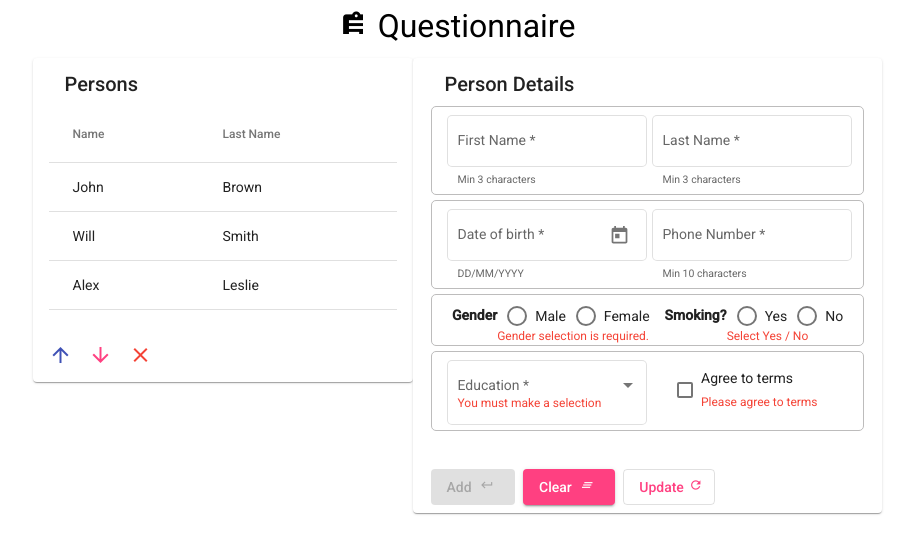
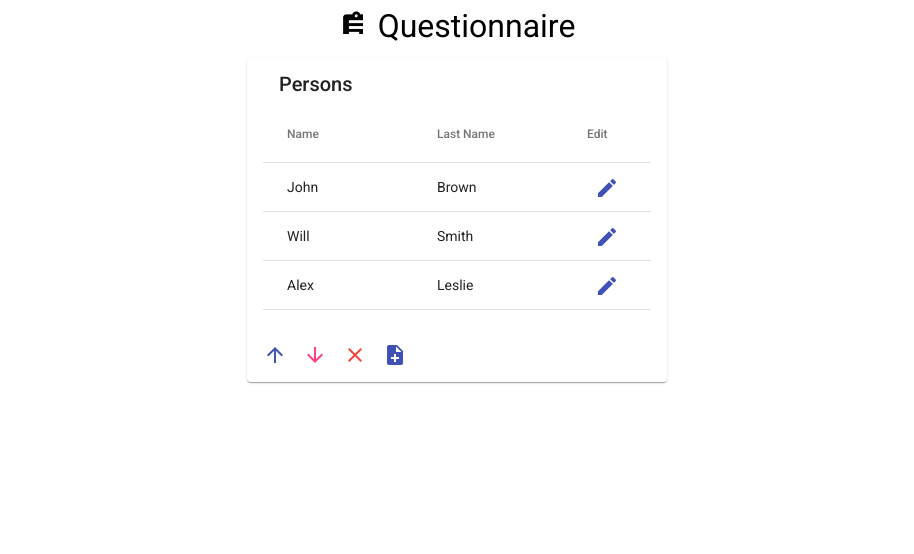
Before and after one commit to elogonme/questionnaire, an Angular app: page / in a window 1280 px wide. Shown: the top 554 px of the page, without its empty margins (183-1097 px from the left). Built offline with nearby package versions, Linux system fonts and the light colour scheme.

Commit message:
QT-17 Add routing. Split person-form and person-list into different routes. Implemented routing.

```diff
--- a/src/app/app.component.html
+++ b/src/app/app.component.html
@@ -1 +1 @@
-<app-person></app-person>
+<router-outlet></router-outlet>
--- a/src/app/app.module.ts
+++ b/src/app/app.module.ts
@@ -16,11 +16,22 @@ import { CdkColumnDef } from '@angular/cdk/table';
 import { MatTableDataSource } from '@angular/material/table';
 import { MatCardModule } from '@angular/material/card';
 import { PersonService } from './person.service';
+import { Route, Routes, RouterModule } from '@angular/router';
 
 import { AppComponent } from './app.component';
 import { PersonListComponent } from './person/person-list/person-list.component';
 import { PersonComponent } from './person/person.component';
 import { PersonFormComponent } from './person/person-form/person-form.component';
+
+const fallbackRoute: Route = { path: '**', component: PersonComponent };
+
+const appRoutes: Routes = [
+  { path: '', component: PersonComponent },
+  { path: 'person', component: PersonFormComponent },
+  fallbackRoute
+];
+
+export const routes: Routes = [];
 
 @NgModule({
   declarations: [
@@ -45,7 +56,8 @@ import { PersonFormComponent } from './person/person-form/person-form.component'
     MatRadioModule,
     MatCheckboxModule,
     MatTableModule,
-    MatCardModule
+    MatCardModule,
+    RouterModule.forRoot(appRoutes)
   ],
 
   providers: [
--- a/src/app/person.service.ts
+++ b/src/app/person.service.ts
@@ -32,7 +32,8 @@ export class PersonService {
 
   getPersonById(id: string): Observable<Person | null> {
     // find person by id in the table and return it or null if not found
-    const person = this.personsData.find(p => p.id === id);
+    let person = this.personsData.find(p => p.id === id);
+    person = person.clone();
     return of(person ? person : null);
   }
 
--- a/src/app/person/person-form/person-form.component.ts
+++ b/src/app/person/person-form/person-form.component.ts
@@ -1,30 +1,70 @@
-import { Component, Input, Output, EventEmitter } from '@angular/core';
+import { Component, Input, Output, EventEmitter, OnInit } from '@angular/core';
 import { Person } from '../../models/person';
+import { PersonService } from '../../person.service';
 import { EDUCATION_MAP } from '../../models/person';
+import {Router, ActivatedRoute} from '@angular/router';
+import { Subscription } from 'rxjs';
 
 @Component({
   selector: 'app-person-form',
   templateUrl: './person-form.component.html',
   styleUrls: ['./person-form.component.css']
 })
-export class PersonFormComponent {
+export class PersonFormComponent implements OnInit {
 
-  @Input() person: Person;
-  @Output() addPersonEvent = new EventEmitter<Person>();
-  @Output() updatePersonEvent = new EventEmitter<Person>();
+  person: Person = new Person(); // this is data for PersonFormComponent
+  private subscription: Subscription;
 
   educationMap = EDUCATION_MAP;
+
+  constructor(private personService: PersonService, private router: Router, private route: ActivatedRoute) {}
+
+  ngOnInit() {
+    const id = this.route.snapshot.queryParams.id;
+    if ( id !== 'new') {
+      this.subscription = this.personService.getPersonById(id).subscribe(
+        person => this.person = person,
+        err => console.error(`Can not get person error ${err}`),
+        () => console.log(`Person retrieved. id=${this.person.id}`)
+      );
+      this.subscription.unsubscribe();
+    } else {
+      this.person = new Person();
+    }
+  }
 
   clearForm() {
     this.person = new Person();
   }
 
-  addPerson() {
-    this.addPersonEvent.emit(this.person);
+  addPerson(): void {
+    let newId = '';
+    this.subscription = this.personService.addPerson(this.person).subscribe(
+      p => {
+        newId = p.id;
+        this.person = new Person();
+      },
+      err => console.error(`Can not add person. error ${err}`),
+      () => console.log(`Person added successfully. id=${newId}`)
+    );
+    this.subscription.unsubscribe();
+    this.router.navigate(['/']);
   }
 
-  updatePerson() {
-    this.updatePersonEvent.emit(this.person);
+  updatePerson(): void {
+    this.subscription = this.personService.updatePerson(this.person).subscribe(
+      result => {
+        if (result) {
+          this.person = new Person();
+        } else {
+          console.error(`Can not update person. id=${this.person.id}`);
+        }
+      },
+      err => console.error(`Service error ${err}`),
+      () => console.log(`Person updated successfully. id=${this.person.id}`)
+    );
+    this.subscription.unsubscribe();
+    this.router.navigate(['/']);
   }
 
   validate() {
--- a/src/app/person/person-list/person-list.component.html
+++ b/src/app/person/person-list/person-list.component.html
@@ -41,14 +41,22 @@
         <mat-cell *matCellDef="let i" >{{i.isSmoking}}</mat-cell>
       </ng-container>
 
+      <ng-container matColumnDef="edit">
+        <mat-header-cell *matHeaderCellDef> Edit </mat-header-cell>
+        <mat-cell *matCellDef="let i" >
+          <button mat-icon-button title="Edit" (click)="editPerson(i.id)"><mat-icon color="primary">edit</mat-icon></button>
+        </mat-cell>
+      </ng-container>
+
       <mat-header-row *matHeaderRowDef="displayedColumns" class="table-header"></mat-header-row>
       <mat-row *matRowDef="let row; columns: displayedColumns; index as i" (click)="selectRow(i)" [ngClass]="{'row-selected': (i === selectedRow) }"></mat-row>
     </mat-table>
   </mat-card-content>
 
   <mat-card-actions class="action-buttons">
-    <button mat-icon-button (click)="moveRow(-1)"><mat-icon color="primary">arrow_upward</mat-icon></button>
-    <button mat-icon-button (click)="moveRow(1)"><mat-icon color="accent">arrow_downward</mat-icon></button>
-    <button mat-icon-button (click)="deletePerson()" [disabled]="selectedRow === -1"><mat-icon color="warn">close</mat-icon></button>
+    <button mat-icon-button title="Move up" (click)="moveRow(-1)"><mat-icon color="primary">arrow_upward</mat-icon></button>
+    <button mat-icon-button title="Move down" (click)="moveRow(1)"><mat-icon color="accent">arrow_downward</mat-icon></button>
+    <button mat-icon-button title="Delete" (click)="deletePerson()" [disabled]="selectedRow === -1"><mat-icon color="warn">close</mat-icon></button>
+    <button mat-icon-button title="Create New" (click)="editPerson('new')"><mat-icon color="primary">note_add</mat-icon></button>
   </mat-card-actions>
 </mat-card>
--- a/src/app/person/person-list/person-list.component.ts
+++ b/src/app/person/person-list/person-list.component.ts
@@ -1,7 +1,10 @@
-import { Component, Input, Output, EventEmitter, OnChanges, SimpleChanges } from '@angular/core';
+import { Component, Input, Output, EventEmitter, OnChanges, SimpleChanges, OnInit } from '@angular/core';
 import { Person } from '../../models/person';
+import { PersonService } from '../../person.service';
 import { EDUCATION_MAP } from '../../models/person';
 import { MatTableDataSource } from '@angular/material/table';
+import {Router, ActivatedRoute} from '@angular/router';
+import { Subscription } from 'rxjs';
 
 @Component({
   selector: 'app-person-list',
@@ -9,9 +12,9 @@ import { MatTableDataSource } from '@angular/material/table';
   styleUrls: ['./person-list.component.css']
 })
 
-export class PersonListComponent implements OnChanges {
+export class PersonListComponent implements OnChanges, OnInit {
 
-  @Input() persons: Person[] = [];
+  // @Input() persons: Person[] = [];
   @Output() selectPersonEvent = new EventEmitter<Person>();
   @Output() deletePersonEvent = new EventEmitter<Person>();
   @Output() shiftPersonEvent = new EventEmitter<any>();
@@ -19,15 +22,34 @@ export class PersonListComponent implements OnChanges {
   personsTable: MatTableDataSource<Person> = new MatTableDataSource();
   educationMap = EDUCATION_MAP;
   selectedRow = -1;
-  displayedColumns = ['name', 'lastname'];
+  displayedColumns = ['name', 'lastname', 'edit'];
+  persons: Person[] = []; // this is data for PersonListComponent
+  private subscription: Subscription;
+
+  constructor(private personService: PersonService, private router: Router, private route: ActivatedRoute) {}
 
   ngOnChanges(changes: SimpleChanges): void {
     this.personsTable.data = changes.persons.currentValue;
     this.selectedRow = -1;
   }
 
+  ngOnInit() {
+    this.getAllPersons();
+  }
+
+  getAllPersons(): void {
+    this.subscription = this.personService.getAllPersons().subscribe(
+      persons => this.persons = persons,
+      err => console.error(`Can not get all persons. error ${err}`),
+      () => console.log(`List of persons retrieved. length=${this.persons.length}`)
+    );
+    this.subscription.unsubscribe();
+    this.personsTable.data = this.persons;
+  }
+
   deletePerson() {
     this.deletePersonEvent.emit(this.persons[this.selectedRow]);
+    this.getAllPersons();
   }
 
   moveRow(shift: number) {
@@ -37,6 +59,7 @@ export class PersonListComponent implements OnChanges {
     }
     this.shiftPersonEvent.emit({ index: this.selectedRow, shift });
     this.selectedRow = -1;
+    this.getAllPersons();
   }
 
   selectRow(i: number) {
@@ -44,4 +67,8 @@ export class PersonListComponent implements OnChanges {
     this.selectPersonEvent.emit(this.persons[i]);
   }
 
+  editPerson(id: string) {
+    this.router.navigate(['/person'], { queryParams: {id}});
+  }
+
 }
--- a/src/app/person/person.component.html
+++ b/src/app/person/person.component.html
@@ -5,15 +5,9 @@
 
 <div class="main">
     <app-person-list
-      [persons]="persons"
       (selectPersonEvent)="selectPerson($event)"
       (deletePersonEvent)="deletePerson($event)"
       (shiftPersonEvent)="shiftPerson($event)"
       class="person-list"
     ></app-person-list>
-    <app-person-form
-      [person]="person"
-      (addPersonEvent)="addPerson($event)"
-      (updatePersonEvent)="updatePerson($event)"
-    ></app-person-form>
 </div>
--- a/src/app/person/person.component.ts
+++ b/src/app/person/person.component.ts
@@ -26,38 +26,6 @@ export class PersonComponent implements OnInit {
       persons => this.persons = persons,
       err => console.error(`Can not get all persons. error ${err}`),
       () => console.log(`List of persons retrieved. length=${this.persons.length}`)
-    );
-    this.subscription.unsubscribe();
-  }
-
-  // event handler for PersonFormComponent
-  addPerson(person: Person): void {
-    let newId = '';
-    this.subscription = this.personService.addPerson(person).subscribe(
-      p => {
-        newId = p.id;
-        this.person = new Person();
-        this.getAllPersons();
-      },
-      err => console.error(`Can not add person. error ${err}`),
-      () => console.log(`Person added successfully. id=${newId}`)
-    );
-    this.subscription.unsubscribe();
-  }
-
-  // event handler for PersonFormComponent
-  updatePerson(person: Person): void {
-    this.subscription = this.personService.updatePerson(person).subscribe(
-      result => {
-        if (result) {
-          this.person = new Person();
-          this.getAllPersons();
-        } else {
-          console.error(`Can not update person. id=${person.id}`);
-        }
-      },
-      err => console.error(`Service error ${err}`),
-      () => console.log(`Person updated successfully. id=${person.id}`)
     );
     this.subscription.unsubscribe();
   }
```
